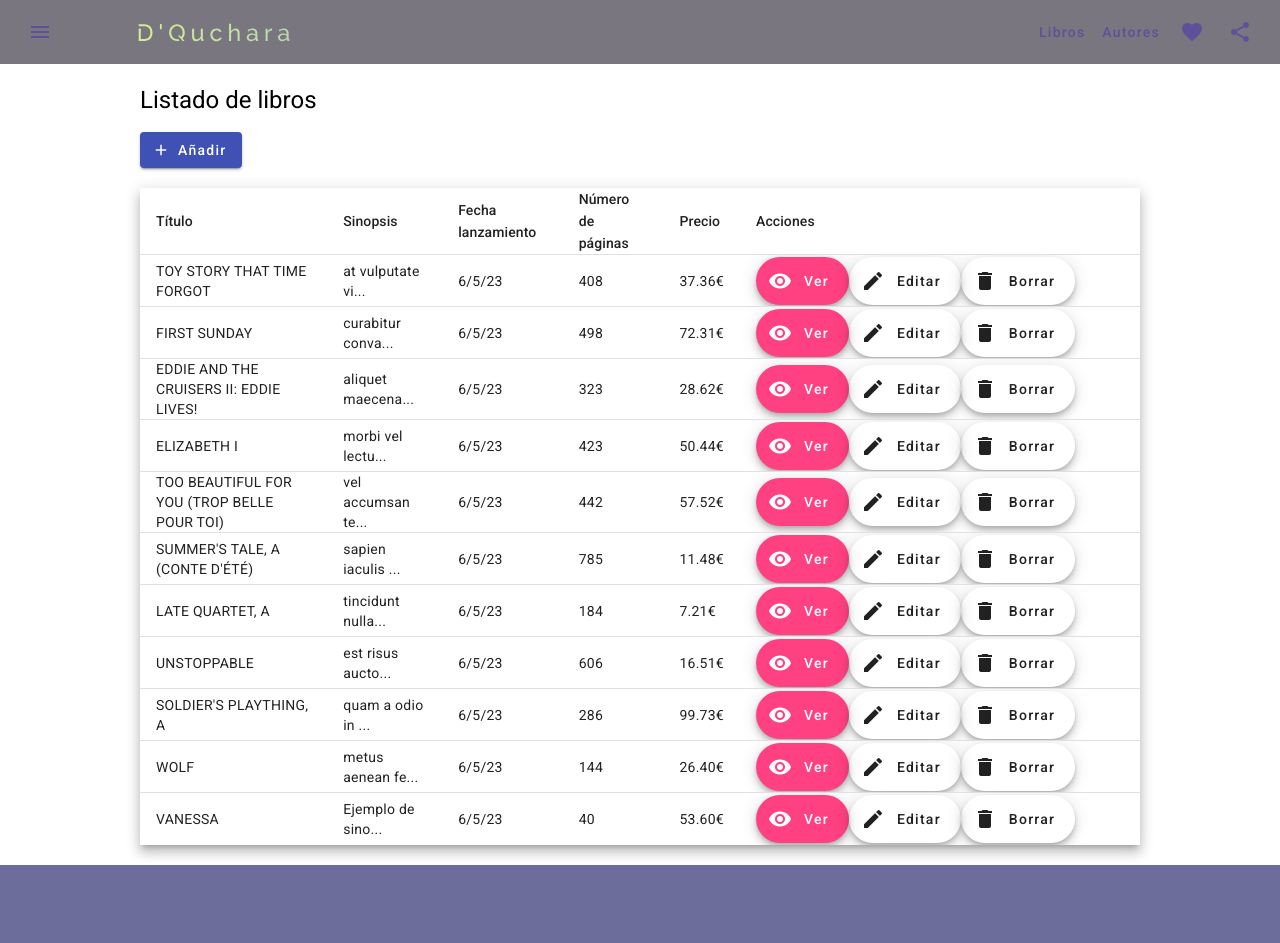
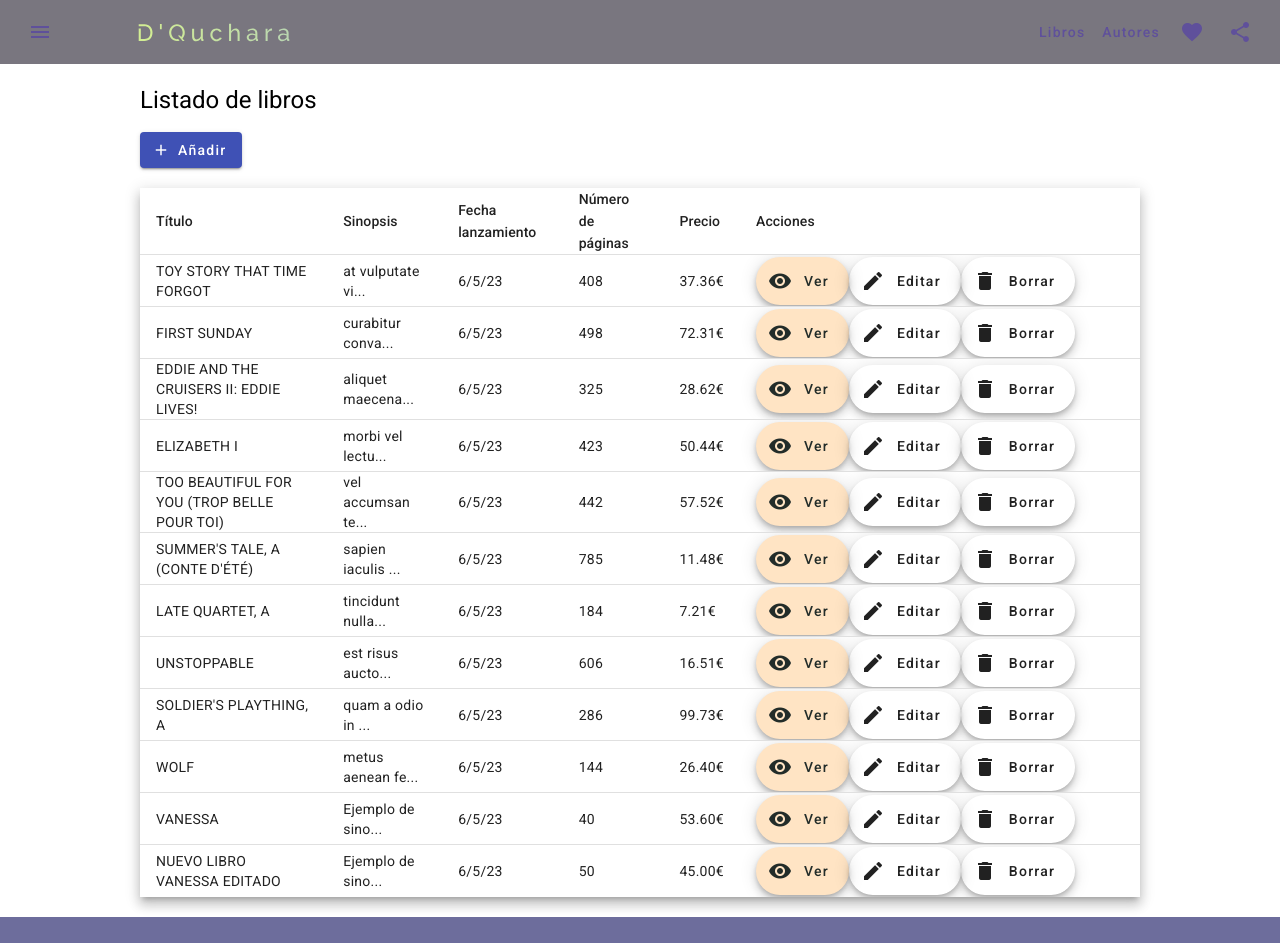
Before and after one commit to vcrl1/CursoAngular_VanessaRodriguez, an Angular app in the folder m3-angular-desarrollo/8. Proyectos/proyecto17/: page /books in a window 1280 px wide. Shown: the top 943 px of the page. Built offline with nearby package versions, Linux system fonts and the light colour scheme; data requests are answered from the project's data file.

Commit message:
proyecto 17. título dinámico

```diff
--- a/m3-angular-desarrollo/8. Proyectos/proyecto17/db.json
+++ b/m3-angular-desarrollo/8. Proyectos/proyecto17/db.json
@@ -25,10 +25,10 @@
       "title": "Eddie and the Cruisers II: Eddie Lives!",
       "sinopsis": "aliquet maecenas leo odio condimentum id luctus nec molestie sed justo pellentesque viverra pede",
       "release": "2023-06-05T10:14:06.774Z",
-      "numPages": 323,
-      "photo": "http://dummyimage.com/184x100.png/ff4444/ffffff",
+      "numPages": 325,
+      "photo": "http://dummyimage.com/217x100.png/cc0000/ffffff",
       "price": 28.62,
-      "authorId": 4
+      "authorId": 0
     },
     {
       "id": 4,
@@ -108,6 +108,16 @@
       "numPages": 40,
       "photo": "",
       "price": 53.6,
+      "authorId": 0
+    },
+    {
+      "id": 12,
+      "title": "Nuevo Libro Vanessa editado",
+      "sinopsis": "Ejemplo de sinopsis",
+      "release": "2023-06-05T11:58:41.268Z",
+      "numPages": 50,
+      "photo": "http://dummyimage.com/217x100.png/cc0000/ffffff",
+      "price": 45,
       "authorId": 0
     }
   ],
--- a/m3-angular-desarrollo/8. Proyectos/proyecto17/src/app/books/book-form/book-form.component.html
+++ b/m3-angular-desarrollo/8. Proyectos/proyecto17/src/app/books/book-form/book-form.component.html
@@ -1,7 +1,10 @@
-<h2>Creación de libro</h2>
+<h2 *ngIf="bookForm.get('id')?.value===0">Creación de libro</h2>
+<h2 *ngIf="!(bookForm.get('id')?.value===0)">Editando libro {{bookForm.get('id')?.value}}</h2>
 
 
 <form [formGroup]="bookForm" (ngSubmit)="save()">
+
+    <input type="hidden" formControlName="id">
 
   <mat-form-field>
     <mat-label>Título</mat-label>
--- a/m3-angular-desarrollo/8. Proyectos/proyecto17/src/app/books/book-form/book-form.component.ts
+++ b/m3-angular-desarrollo/8. Proyectos/proyecto17/src/app/books/book-form/book-form.component.ts
@@ -9,9 +9,16 @@ import { ActivatedRoute, Router } from '@angular/router';
   templateUrl: './book-form.component.html',
   styleUrls: ['./book-form.component.css']
 })
+/*
+1. Agregar campo id en FormGroup
+2. En HTML agregar un nuevo matformfield sisable que muestre id pero no lo edite
+3. En save hace la distinción de guardar o editar
+4. En loadForm hay que cargar el id
+*/
 export class BookFormComponent {
 
   bookForm = new FormGroup({
+    id: new FormControl(0),
     title: new FormControl('', [Validators.required, Validators.minLength(5), Validators.maxLength(100)]),
     sinopsis: new FormControl('', [Validators.maxLength(1000)]),
     numPages: new FormControl(0, [Validators.min(30)]),
@@ -39,6 +46,7 @@ export class BookFormComponent {
 
   loadBookForm(book: IBook): void {
     this.bookForm.reset({
+      id: book.id,
       title: book.title,
       sinopsis: book.sinopsis,
       numPages: book.numPages,
@@ -50,6 +58,7 @@ export class BookFormComponent {
 
 
   save(): void {
+    let id = this.bookForm.get('id')?.value ?? 0;
     let title = this.bookForm.get('title')?.value ?? '';
     let sinopsis = this.bookForm.get('sinopsis')?.value ?? '';
     let numPages = this.bookForm.get('numPages')?.value ?? 30;
@@ -60,7 +69,7 @@ export class BookFormComponent {
     // TODO añadir validación extra de datos, si alguno está mal hacer return y mostrar error y no guardar.
 
     let book: IBook = {
-      id: 0,
+      id: id,
       title: title ?? '',
       sinopsis: sinopsis ?? '',
       release: release,
@@ -70,7 +79,11 @@ export class BookFormComponent {
       authorId: 0
     }
 
-    this.bookService.create(book).subscribe(book => this.router.navigate(['/books', book.id]));
+    if (id === 0) //Crear nuevo libro
+      this.bookService.create(book).subscribe(book => this.router.navigate(['/books', book.id]));
+      else //Editar libro existente
+      this.bookService.update(book).subscribe(book => this.router.navigate(['/books', book.id]));
+
   }
 
 }
--- a/m3-angular-desarrollo/8. Proyectos/proyecto17/src/app/books/book-list/book-list.component.css
+++ b/m3-angular-desarrollo/8. Proyectos/proyecto17/src/app/books/book-list/book-list.component.css
@@ -2,3 +2,8 @@ table{
     margin-top:20px ;
     margin-bottom: 20px;
 }
+.btn-primary{
+
+    color: rgb(34, 44, 41);
+    background-color: bisque;
+}
--- a/m3-angular-desarrollo/8. Proyectos/proyecto17/src/app/books/book-list/book-list.component.html
+++ b/m3-angular-desarrollo/8. Proyectos/proyecto17/src/app/books/book-list/book-list.component.html
@@ -32,17 +32,17 @@
         <th mat-header-cell *matHeaderCellDef> Acciones</th>
         <td mat-cell *matCellDef="let book" style="width: 400px;">
 
-            <button mat-fab extended class="btn-secondary" [routerLink]="['/books', book.id]">
+            <button mat-fab extended class="btn-primary" [routerLink]="['/books', book.id]">
                 <mat-icon>visibility</mat-icon>
                 Ver
             </button>
 
-            <button mat-fab extended color="btn-secondary" class=btn-warn [routerLink]="['/books', book.id, 'edit']">
+            <button mat-fab extended color="btn-secondary"  [routerLink]="['/books', book.id, 'edit']">
                 <mat-icon>edit</mat-icon>
                 Editar
             </button>
 
-            <button mat-fab extended color="btn-secondary" class=btn-warn (click)="deleteBook(book)">
+            <button mat-fab extended color="btn-secondary" (click)="deleteBook(book)">
                 <mat-icon>delete</mat-icon>
                 Borrar
             </button>
```
